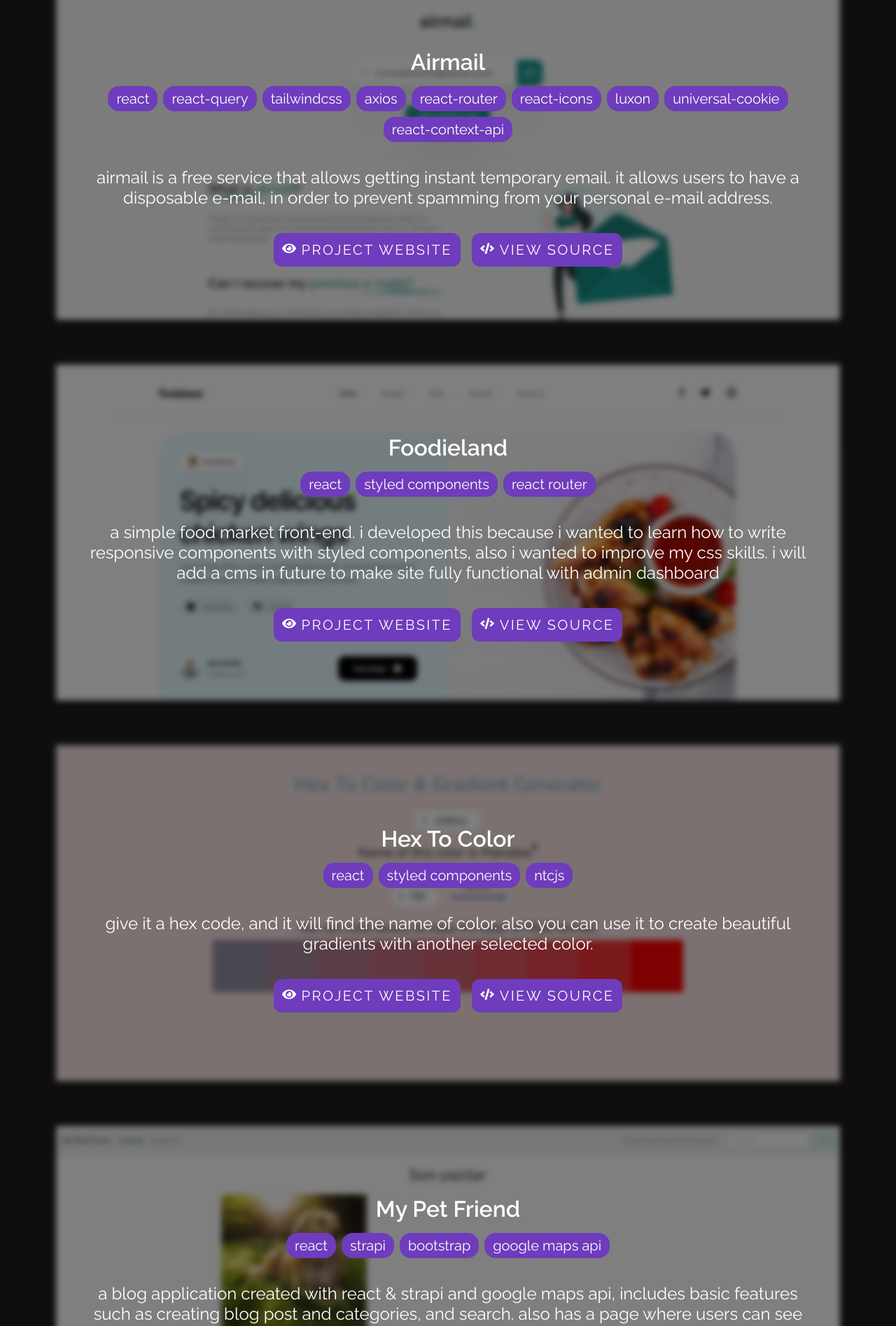
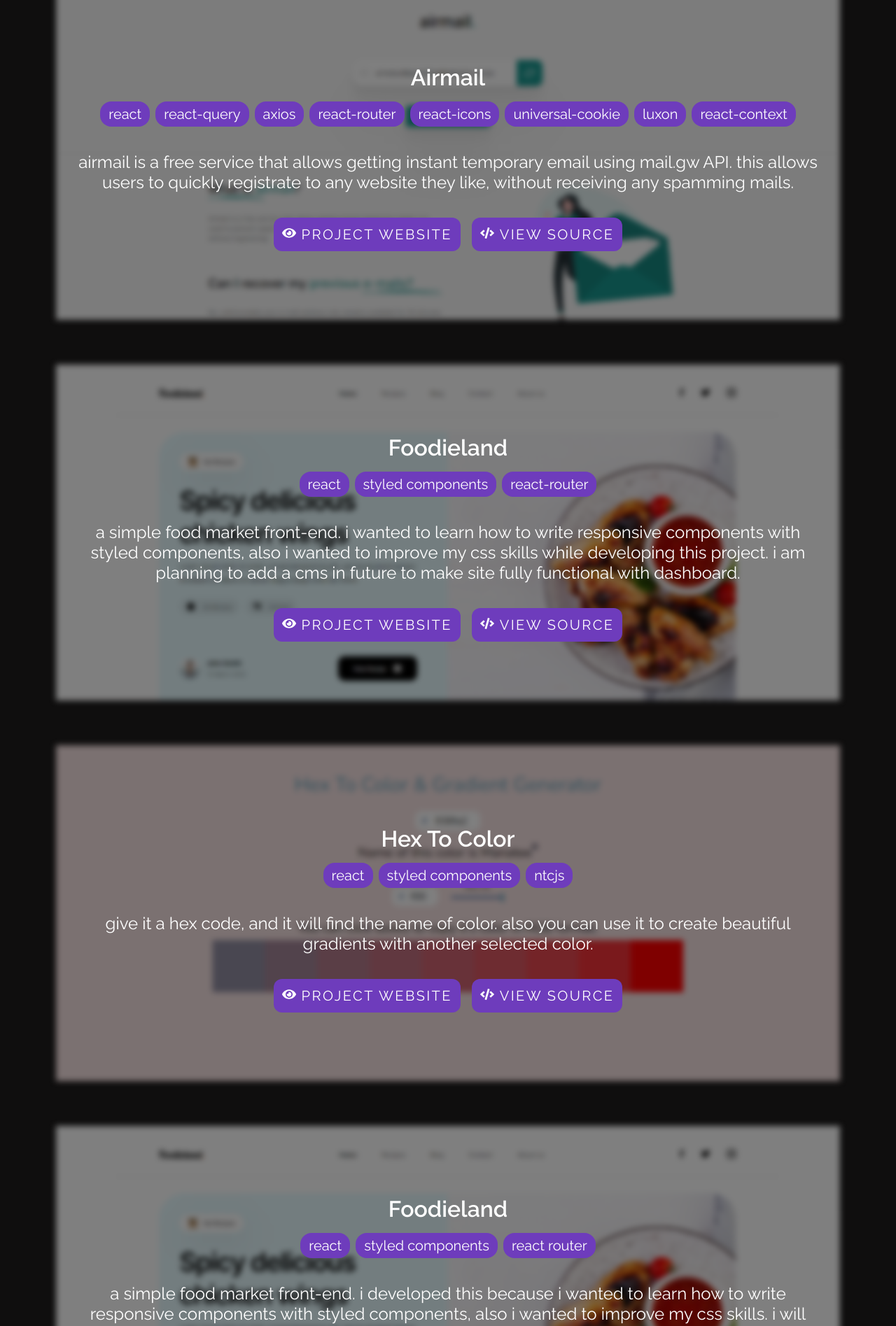
Before and after one commit to uozanyildiz/portfolio, a React (Create React App) app: page / in a window 1280 px wide. Shown: the part 1960-3855 px from the top of the page at 70% size. Built offline with nearby package versions, Linux system fonts and the light colour scheme.

Commit message:
Fixed project's section and homepage image

```diff
--- a/src/assets/projects.js
+++ b/src/assets/projects.js
@@ -2,9 +2,9 @@ export const PROJECTS = [
 	{
 		title: 'My Portfolio',
 		img: '/img/project/portfolio.png',
-		chips: ['react', 'styled components', 'react icons'],
+		chips: ['react', 'styled components', 'react-icons'],
 		description:
-			'this website :) i was learning styled component at this time and i think this project really helped me learn through the basics.',
+			'i was learning styled component while developing this project and i think this project really helped me learn through the basics and responsive design with styled components.',
 		website: 'https://mypetfriend.uozanyildiz.dev',
 		source: 'https://www.github.com/uozanyildiz/mypetfriend',
 	},
@@ -14,27 +14,26 @@ export const PROJECTS = [
 		chips: [
 			'react',
 			'react-query',
-			'tailwindcss',
 			'axios',
 			'react-router',
 			'react-icons',
+			'universal-cookie',
 			'luxon',
-			'universal-cookie',
-			'react-context-api',
+			'react-context',
 		],
 		description:
-			'airmail is a free service that allows getting instant temporary email. it allows users to have a disposable e-mail, in order to prevent spamming from your personal e-mail address.',
+			'airmail is a free service that allows getting instant temporary email using mail.gw API. this allows users to quickly registrate to any website they like, without receiving any spamming mails.',
 		website: 'https://airmail.uozanyildiz.dev',
 		source: 'https://www.github.com/uozanyildiz/airmail',
 	},
 	{
 		title: 'Foodieland',
 		img: '/img/project/foodieland.png',
-		chips: ['react', 'styled components', 'react router'],
+		chips: ['react', 'styled components', 'react-router'],
 		description:
-			'a simple food market front-end. i developed this because i wanted to learn how to write responsive components with styled components, also i wanted to improve my css skills. i will add a cms in future to make site fully functional with admin dashboard',
-		website: 'https://foodieland.uozanyildiz.dev',
-		source: 'https://www.github.com/uozanyildiz/foodieland',
+			'a simple food market front-end. i wanted to learn how to write responsive components with styled components, also i wanted to improve my css skills while developing this project. i am planning to add a cms in future to make site fully functional with dashboard.',
+		website: 'https://hextocolor.uozanyildiz.dev',
+		source: 'https://www.github.com/uozanyildiz/hextocolor',
 	},
 	{
 		title: 'Hex To Color',
@@ -45,14 +44,13 @@ export const PROJECTS = [
 		website: 'https://hextocolor.uozanyildiz.dev',
 		source: 'https://www.github.com/uozanyildiz/hextocolor',
 	},
-
 	{
-		title: 'My Pet Friend',
-		img: '/img/project/mypetfriend.png',
-		chips: ['react', 'strapi', 'bootstrap', 'google maps api'],
+		title: 'Foodieland',
+		img: '/img/project/foodieland.png',
+		chips: ['react', 'styled components', 'react router'],
 		description:
-			'a blog application created with react & strapi and google maps api, includes basic features such as creating blog post and categories, and search. also has a page where users can see nearest veterinarians and petshops within selected radius.',
-		website: 'https://mypetfriend.uozanyildiz.dev',
-		source: 'https://www.github.com/uozanyildiz/mypetfriend',
+			'a simple food market front-end. i developed this because i wanted to learn how to write responsive components with styled components, also i wanted to improve my css skills. i will add a cms in future to make site fully functional with admin dashboard',
+		website: 'https://hextocolor.uozanyildiz.dev',
+		source: 'https://www.github.com/uozanyildiz/hextocolor',
 	},
 ];
--- a/src/components/Home/Home.styled.jsx
+++ b/src/components/Home/Home.styled.jsx
@@ -54,7 +54,7 @@ export const HomeDescriptionText = styled.div`
 `;
 
 export const HomeDescriptionImage = styled.img`
-	max-width: 75%;
+	max-width: 50%;
 	height: 75%;
 
 	@media ${device.tablet} {
```
